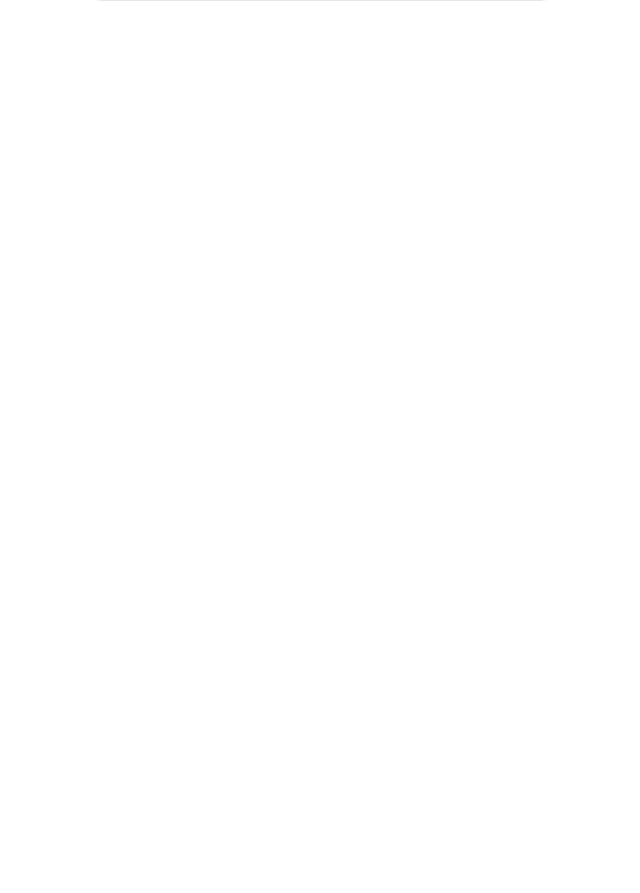
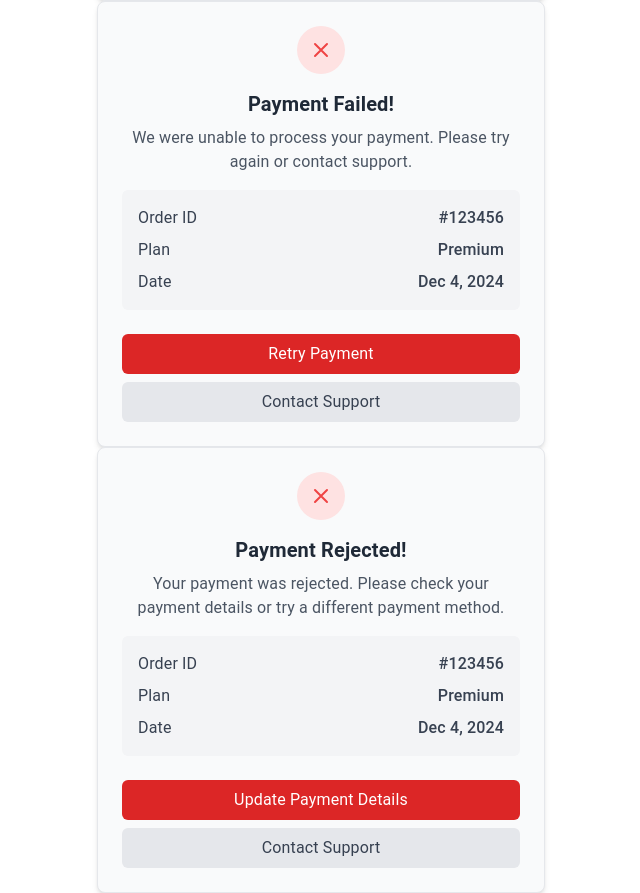
Before and after one commit to Huangdi-599/calendarsettings, a React (Vite) app in the folder calendar-settings/: page / in a window 1280 px wide. Shown: the part 4038-4931 px from the top of the page, without its empty margins (319-959 px from the left). Before the commit the page ends 4039 px from the top, so only its background shows below. Built offline with nearby package versions, Linux system fonts and the light colour scheme.

Commit message:
rejected and cancel update

```diff
--- a/calendar-settings/src/App.tsx
+++ b/calendar-settings/src/App.tsx
@@ -11,6 +11,8 @@ import SignUpForm from './components/SignUpForm';
 import LoginForm from './components/LoginForm';
 import React from 'react';
 import PaymentSuccess from './components/PaymentSuccess';
+import PaymentFailure from './components/PaymentFailure';
+import PaymentRejected from './components/PaymentRejected';
 
 
 // Define your custom theme with the primary color
@@ -35,6 +37,8 @@ function App() {
       <PurchasedLeads/>
       <Feedback/>
       <PaymentSuccess/>
+      <PaymentFailure/>
+      <PaymentRejected/>
     </ThemeProvider>
   );
 }
--- /dev/null
+++ b/calendar-settings/src/components/PaymentFailure.tsx
@@ -0,0 +1,51 @@
+import React from 'react';
+
+const PaymentFailure = () => {
+  return (
+    <div className="tw-flex tw-flex-col tw-items-center tw-bg-gray-50 tw-border tw-border-gray-200 tw-rounded-lg tw-p-6 tw-shadow-md tw-max-w-md tw-mx-auto">
+      <div className="tw-flex tw-justify-center tw-mb-4">
+        <div className="tw-w-12 tw-h-12 tw-bg-red-100 tw-rounded-full tw-flex tw-items-center tw-justify-center">
+          <svg
+            xmlns="http://www.w3.org/2000/svg"
+            fill="none"
+            viewBox="0 0 24 24"
+            strokeWidth={2}
+            stroke="currentColor"
+            className="tw-w-6 tw-h-6 tw-text-red-500"
+          >
+            <path strokeLinecap="round" strokeLinejoin="round" d="M6 18L18 6M6 6l12 12" />
+          </svg>
+        </div>
+      </div>
+
+      <h2 className="tw-text-xl tw-font-bold tw-text-gray-800">Payment Failed!</h2>
+      <p className="tw-text-gray-600 tw-mt-2 tw-text-center">
+        We were unable to process your payment. Please try again or contact support.
+      </p>
+
+      <div className="tw-bg-gray-100 tw-rounded-md tw-p-4 tw-mt-4 tw-w-full">
+        <div className="tw-flex tw-justify-between tw-text-gray-700 tw-mb-2">
+          <span>Order ID</span>
+          <span className="tw-font-medium">#123456</span>
+        </div>
+        <div className="tw-flex tw-justify-between tw-text-gray-700 tw-mb-2">
+          <span>Plan</span>
+          <span className="tw-font-medium">Premium</span>
+        </div>
+        <div className="tw-flex tw-justify-between tw-text-gray-700">
+          <span>Date</span>
+          <span className="tw-font-medium">Dec 4, 2024</span>
+        </div>
+      </div>
+
+      <button className="tw-bg-red-600 tw-text-white tw-w-full tw-py-2 tw-mt-6 tw-rounded-md hover:tw-bg-red-500">
+        Retry Payment
+      </button>
+      <button className="tw-bg-gray-200 tw-text-gray-700 tw-w-full tw-py-2 tw-mt-2 tw-rounded-md hover:tw-bg-gray-300">
+        Contact Support
+      </button>
+    </div>
+  );
+};
+
+export default PaymentFailure;
--- /dev/null
+++ b/calendar-settings/src/components/PaymentRejected.tsx
@@ -0,0 +1,51 @@
+import React from 'react';
+
+const PaymentRejected = () => {
+  return (
+    <div className="tw-flex tw-flex-col tw-items-center tw-bg-gray-50 tw-border tw-border-gray-200 tw-rounded-lg tw-p-6 tw-shadow-md tw-max-w-md tw-mx-auto">
+      <div className="tw-flex tw-justify-center tw-mb-4">
+        <div className="tw-w-12 tw-h-12 tw-bg-red-100 tw-rounded-full tw-flex tw-items-center tw-justify-center">
+          <svg
+            xmlns="http://www.w3.org/2000/svg"
+            fill="none"
+            viewBox="0 0 24 24"
+            strokeWidth={2}
+            stroke="currentColor"
+            className="tw-w-6 tw-h-6 tw-text-red-500"
+          >
+            <path strokeLinecap="round" strokeLinejoin="round" d="M6 18L18 6M6 6l12 12" />
+          </svg>
+        </div>
+      </div>
+
+      <h2 className="tw-text-xl tw-font-bold tw-text-gray-800">Payment Rejected!</h2>
+      <p className="tw-text-gray-600 tw-mt-2 tw-text-center">
+        Your payment was rejected. Please check your payment details or try a different payment method.
+      </p>
+
+      <div className="tw-bg-gray-100 tw-rounded-md tw-p-4 tw-mt-4 tw-w-full">
+        <div className="tw-flex tw-justify-between tw-text-gray-700 tw-mb-2">
+          <span>Order ID</span>
+          <span className="tw-font-medium">#123456</span>
+        </div>
+        <div className="tw-flex tw-justify-between tw-text-gray-700 tw-mb-2">
+          <span>Plan</span>
+          <span className="tw-font-medium">Premium</span>
+        </div>
+        <div className="tw-flex tw-justify-between tw-text-gray-700">
+          <span>Date</span>
+          <span className="tw-font-medium">Dec 4, 2024</span>
+        </div>
+      </div>
+
+      <button className="tw-bg-red-600 tw-text-white tw-w-full tw-py-2 tw-mt-6 tw-rounded-md hover:tw-bg-red-500">
+        Update Payment Details
+      </button>
+      <button className="tw-bg-gray-200 tw-text-gray-700 tw-w-full tw-py-2 tw-mt-2 tw-rounded-md hover:tw-bg-gray-300">
+        Contact Support
+      </button>
+    </div>
+  );
+};
+
+export default PaymentRejected;
```
